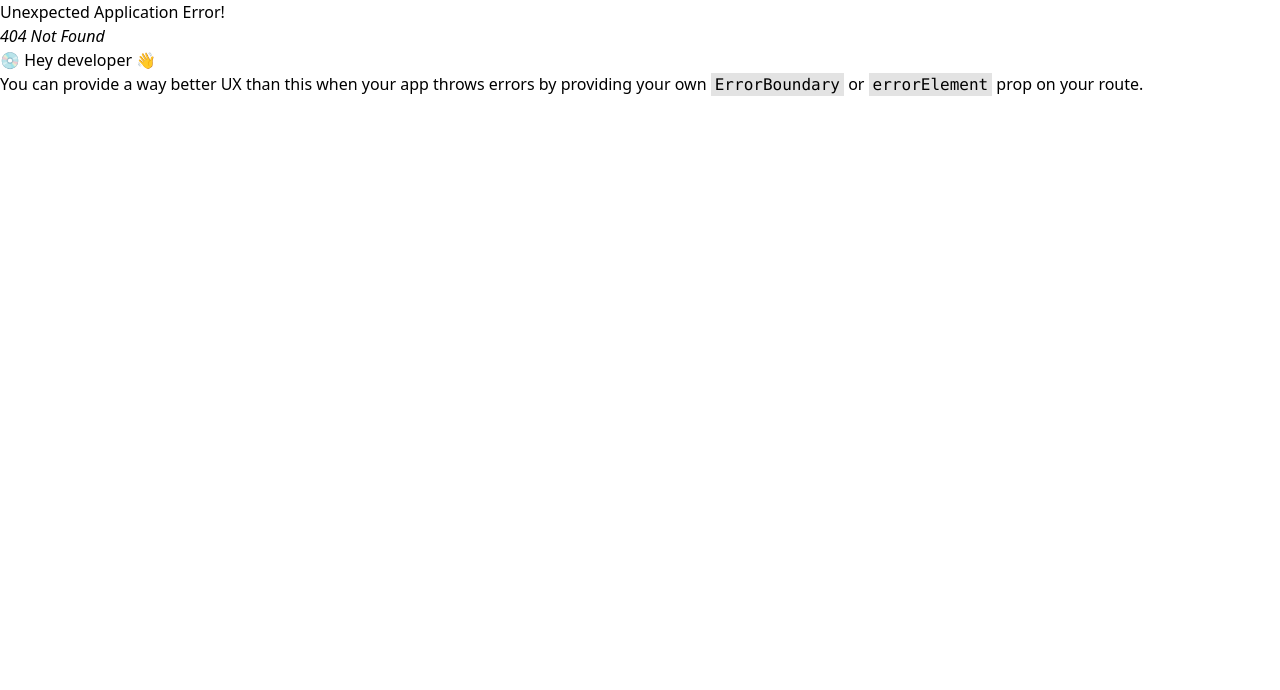
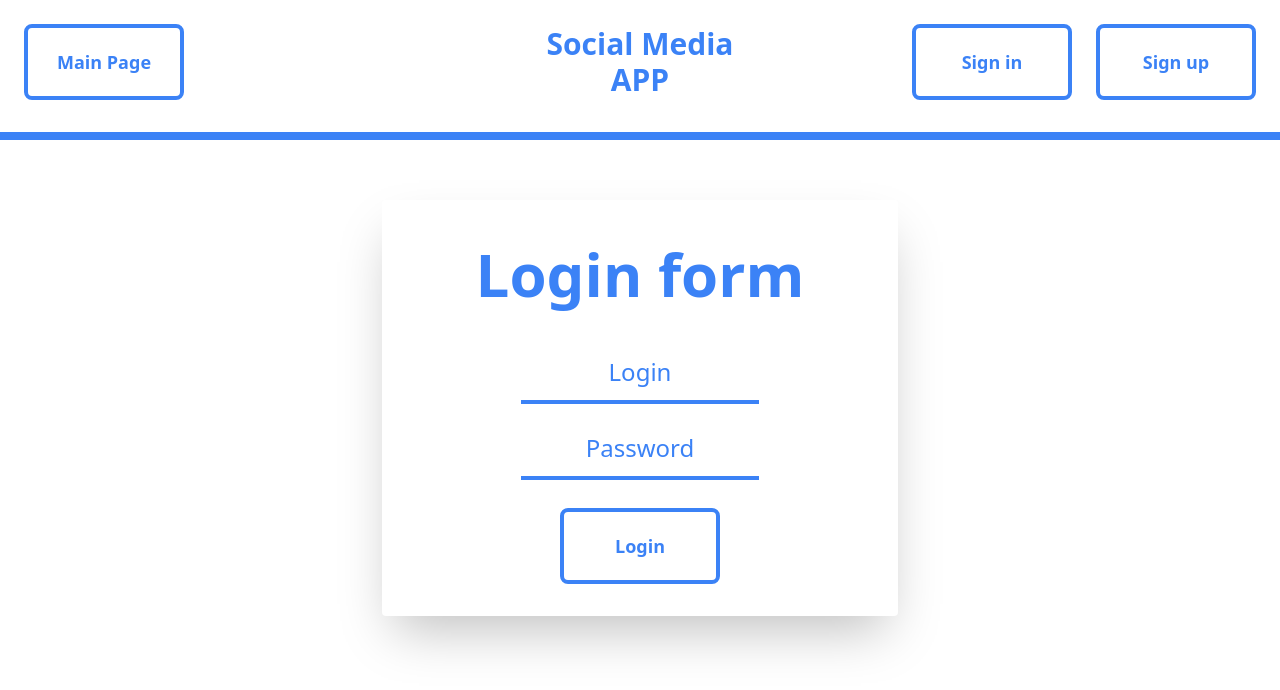
Before and after one commit to OskarProgrammer/Social-Media, a React (Vite) app: page /login in a window 1280 px wide. Before the commit this address had no page. Shown: the top 690 px of the page. Built offline with nearby package versions, Linux system fonts and the light colour scheme.

Commit message:
Creating LoginPage

```diff
--- a/src/App.jsx
+++ b/src/App.jsx
@@ -10,12 +10,17 @@ import { MainLayout } from './layouts/MainLayout'
 
 // importing pages
 import { MainPage } from "./pages/MainPage"
+import { LoginPage } from './pages/LoginPage'
 
 
 // creating router
 const router = createBrowserRouter(createRoutesFromElements(
   <Route path="/" element={<MainLayout/>}>
+    {/* main page */}
     <Route index element={<MainPage/>}/>
+
+    {/* sign in page */}
+    <Route path="login" element={<LoginPage/>}/>
 
   </Route>
 ))
--- a/src/components/NavBar.jsx
+++ b/src/components/NavBar.jsx
@@ -1,3 +1,6 @@
+
+// importing functions and components from react library
+import { NavLink } from "react-router-dom"
 
 export const NavBar = () => {
 
@@ -17,8 +20,13 @@ export const NavBar = () => {
 
             {/* right side of the navBar */}
             <div className="col-start-4 col-span-2 flex lg:sm:justify-end justify-between ">
+
                 <button className="btn-blue lg:sm:hidden">Main Page</button>
-                <button className="btn-blue">Sign in</button>
+
+                <NavLink to="/login" className="btn-blue">
+                    Sign in
+                </NavLink>
+
                 <button className="btn-blue">Sign up</button>
             </div>
 
--- a/src/index.css
+++ b/src/index.css
@@ -4,14 +4,47 @@
 
 @layer components{
 
+  .efectOfTransition {
+    @apply transition-all duration-500 ease-out;
+  }
+
+
   .navBar {
     @apply w-full p-3 pb-5 flex lg:sm:flex-row sm:flex-col flex-col gap-4 border-b-8 border-blue-500;
     @apply text-white lg:sm:grid grid-cols-5 text-3xl font-bold;
   }
 
+  .form {
+    @apply lg:sm:w-5/12 sm:w-6/12 w-full rounded p-5 flex flex-col gap-4 justify-center shadow-2xl;
+  }
+
+  .inputField {
+    @apply p-3 text-center w-6/12 mx-auto border-b-4 border-b-blue-500 efectOfTransition;
+  }
+
+  .inputField:hover{
+    @apply bg-blue-500 rounded-lg;
+  }
+
+  .inputField:focus{
+    outline:none;
+  }
+
+  .inputField::placeholder{
+    @apply text-blue-500
+  }
+
+  .inputField::placeholder:hover{
+    @apply text-white
+  }
+
+  .titleOfForm {
+    @apply mx-auto text-6xl p-3 font-bold m-3;
+  }
+
   .btn-blue {
     @apply lg:sm:w-40 w-40 bg-white text-blue-500 m-3 rounded-lg p-5 font-bold text-lg;
-    @apply transition-all duration-500 ease-out border-4 border-blue-500;
+    @apply efectOfTransition border-4 border-blue-500 text-center;
   }
 
   .btn-blue:hover {
--- a/src/layouts/MainLayout.jsx
+++ b/src/layouts/MainLayout.jsx
@@ -12,7 +12,7 @@ export const MainLayout = () => {
     return (
         <>
             <NavBar />
-            <div className="m-10 flex justify-center text-blue-500 text-2xl p-5 w-6/12 shadow-lg mx-auto">
+            <div className="m-10 flex justify-center text-blue-500 text-2xl p-5 mx-auto">
                 <Outlet />
             </div>
         </>
--- /dev/null
+++ b/src/pages/LoginPage.jsx
@@ -0,0 +1,22 @@
+
+// importing functions and components from react library
+import { Form } from "react-router-dom"
+
+
+export const LoginPage = () => {
+
+
+    return (
+        <Form className="form">
+
+            <h2 className="titleOfForm">Login form</h2>
+
+            <input type="text" className="inputField" placeholder="Login"/>
+
+            <input type="text" className="inputField" placeholder="Password"/>
+
+            <button className="btn-blue mx-auto">Login</button>
+
+        </Form>
+    )
+}
```
